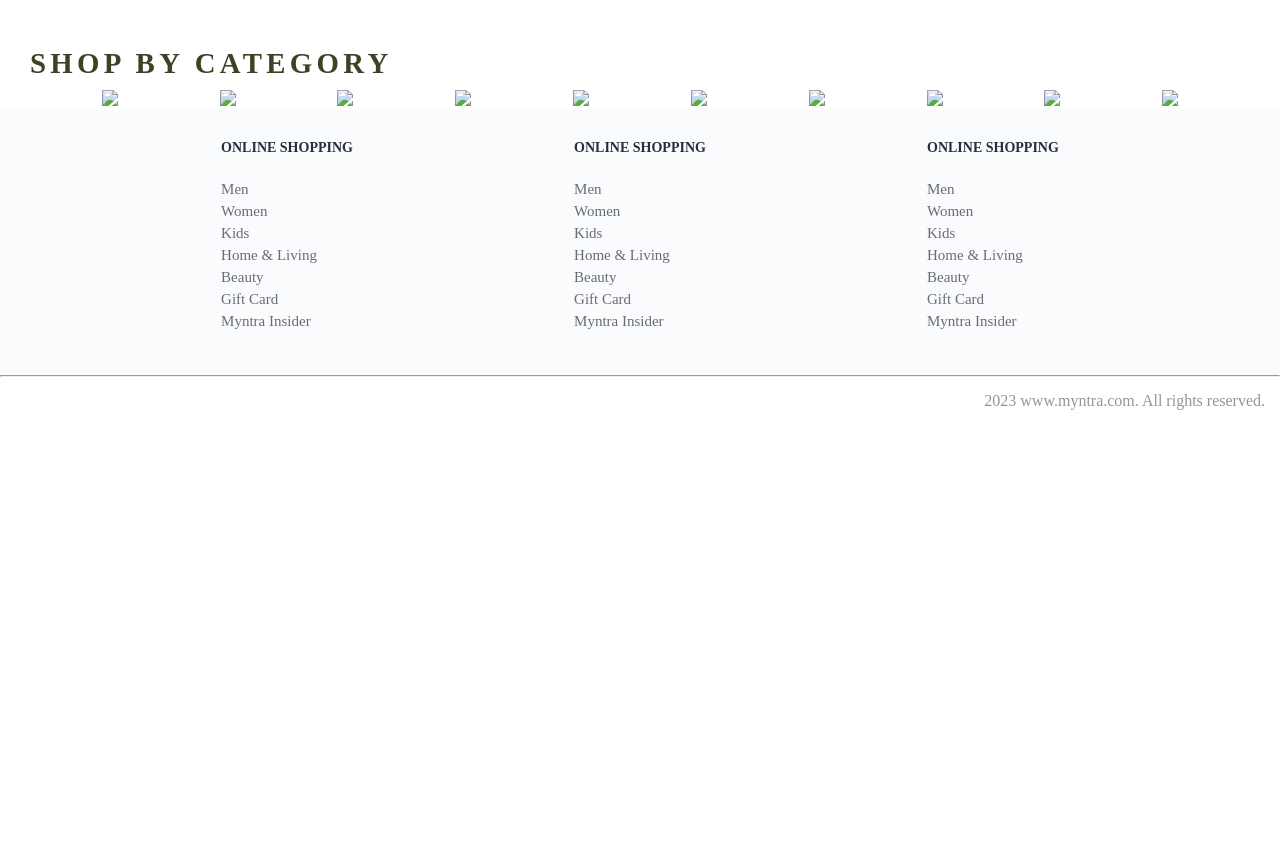
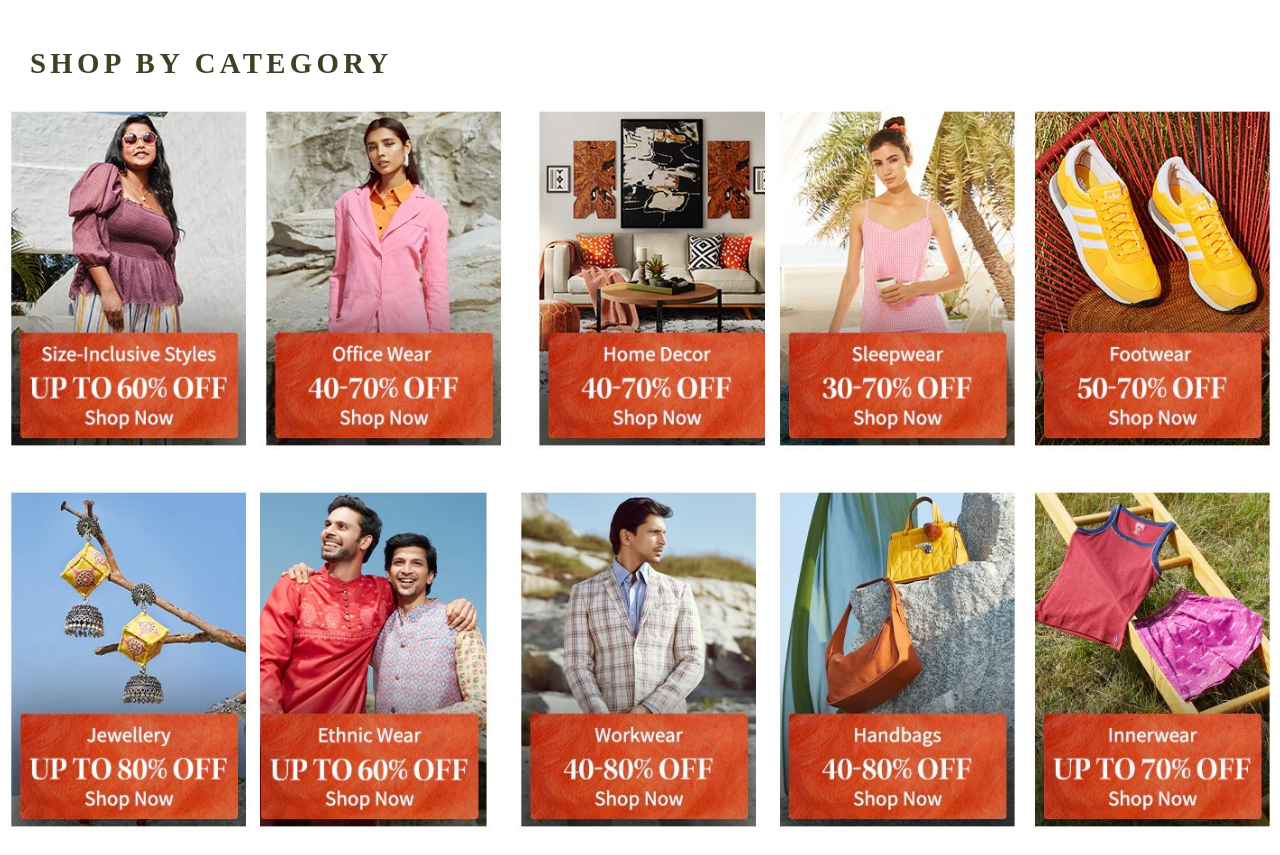
Before and after one commit to LohanaAnjali-123/Myntra-Clone, a plain HTML site: page index.html in a window 1280 px wide. Shown: the part 1857-2712 px from the top of the page. Before the commit the page ends 2282 px from the top, so only its background shows below. Drawn offline with nearby package versions, Linux system fonts and the light colour scheme.

Commit message:
Update index.html

```diff
--- a/index.html
+++ b/index.html
@@ -105,34 +105,34 @@
         </div>
         <div class="category_items">
             <a href="#">
-                <img class="sale_item" src="offer/1.png">
+                <img class="sale_item" src="21.png">
             </a>
             <a href="#">
-                <img class="sale_item" src="offer/2.png">
+                <img class="sale_item" src="22.png">
             </a>
             <a href="#">
-                <img class="sale_item" src="offer/3.png">
+                <img class="sale_item" src="33.png">
             </a>
             <a href="#">
-                <img class="sale_item" src="offer/4.png">
+                <img class="sale_item" src="44.png">
             </a>
             <a href="#">
-                <img class="sale_item" src="offer/5.png">
+                <img class="sale_item" src="55.png">
             </a>
             <a href="#">
-                <img class="sale_item" src="offer/6.png">
+                <img class="sale_item" src="66.png">
             </a>
             <a href="#">
-                <img class="sale_item" src="offer/7.png">
+                <img class="sale_item" src="77.png">
             </a>
             <a href="#">
-                <img class="sale_item" src="offer/8.png">
+                <img class="sale_item" src="88.png">
             </a>
             <a href="#">
-                <img class="sale_item" src="offer/9.png">
+                <img class="sale_item" src="99.png">
             </a>
             <a href="#">
-                <img class="sale_item" src="offer/10.png">
+                <img class="sale_item" src="100.png">
             </a>
 
         </div>
```
